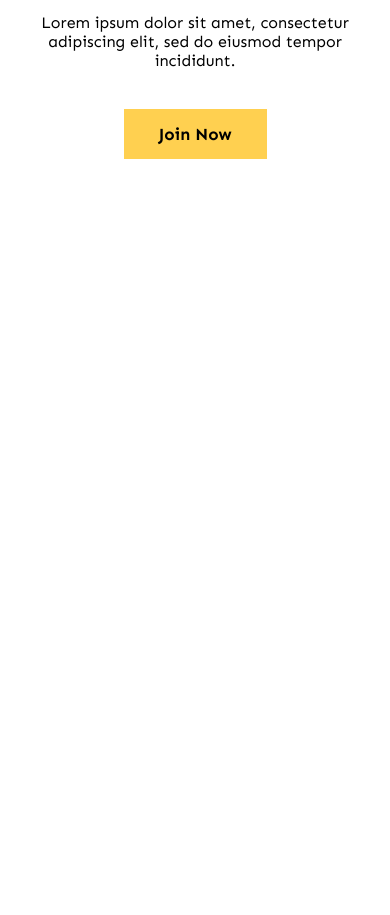
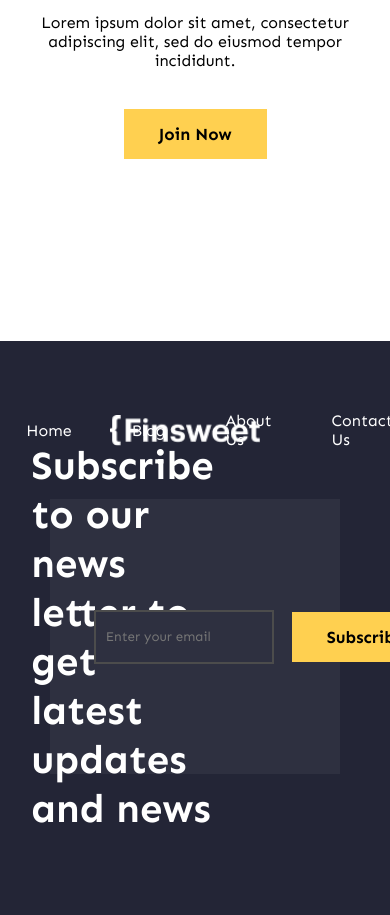
Before and after one commit to Ododahdavid/Finsweet, a plain HTML site: page BlogWebsite/index.html in a window 390 px wide. Shown: the part 3422-4337 px from the top of the page. Before the commit the page ends 3724 px from the top, so only its background shows below. Drawn offline with Linux system fonts and the light colour scheme.

Commit message:
Finalised index Page design, for desktop screens
(Not responsive)
i will work on that As soon a s possible

```diff
--- a/BlogWebsite/index.css
+++ b/BlogWebsite/index.css
@@ -532,3 +532,98 @@ nav {
   outline: none;
   cursor: pointer;
 }
+
+/* Footer styling */
+footer{
+width: 100%;
+height: 70vh;
+margin-top: 20px;
+background-color: #232536;
+padding: 20px 50px;
+display: flex;
+justify-content: center;
+align-items: center;
+
+}
+.footerContentBox{
+  width: 100%;
+  height: 100%;
+  background-color: #fff;
+}
+
+.footer-Nav{
+  width: 100%;
+  height: 25%;
+  background-color: #232536;
+  display: flex;
+  justify-content: center;
+  align-items: center;
+}
+
+.footerMain{
+  width: 100%;
+  height: 50%;
+  background-color: rgb(46,48,64);
+  display: flex;
+  justify-content: center;
+  align-items: center;
+  color: #fff;
+}
+.footerMain div:nth-of-type(1){
+  width: 50%;
+  height: 100%;
+  display: flex;
+  justify-content: center;
+  align-items: center;
+}
+.footerMain div:nth-of-type(1) h2{
+  width: 600px;
+  font-size: 40px;
+}
+
+.footerMain div:nth-of-type(2){
+  width: 50%;
+  height: 100%;
+  display: flex;
+  justify-content: center;
+  align-items: center;
+}
+.footerMain div:nth-of-type(2) form{
+  width: 500px;
+  height: 50px;
+  display: flex;
+  justify-content: center;
+  align-items: center;
+  gap: 20px;
+}
+.footerMain div:nth-of-type(2) form input{
+  height: 100%;
+  background-color: rgb(46,48,64);
+  flex: 1;
+  border: none;
+  outline: solid 2px #4C4C4C;
+  padding: 10px;
+  color: #fff;
+}
+.footerMain div:nth-of-type(2) form button{
+  height: 100%;
+  background-color: #ffd050;
+  color: #000000;
+  font-weight: bolder;
+  display: flex;
+  justify-content: center;
+  align-items: center;
+  width: fit-content;
+  padding: 15px 35px;
+  font-size: 17px;
+  border: none;
+  outline: none;
+  cursor: pointer;
+
+}
+
+.footerContacts{
+  width: 100%;
+  height: 25%;
+  background-color: #232536;
+}
--- a/BlogWebsite/index.html
+++ b/BlogWebsite/index.html
@@ -355,10 +355,58 @@
         </div>
 
     </section>
+    <br>
 
     <!-- Footer section -->
 
-    <footer>
+    <footer id="reveal">
+
+        <div class="footerContentBox">
+
+            <div class="footer-Nav">
+
+                <div class="logo-space">
+                    <img src="./images/Logo.png" alt="Logo">
+                </div>
+
+                <div class="menu-space">
+                    <ul>
+                        <li><a href="#">Home</a></li>
+                        <li><a href="#">Blog</a></li>
+                        <li><a href="#">About Us</a></li>
+                        <li><a href="#">Contact Us</a></li>
+                        <li><a href="#">Privacy Policy</a></li>
+                    </ul>
+                </div>
+
+            </div>
+
+            <div class="footerMain">
+                <!-- cotainer by the left of the footermain container -->
+                <div>
+
+                    <h2>Subscribe to our news letter to get latest updates and news</h2>
+
+                </div>
+
+                <!-- container by the right of the footermain container -->
+                <div>
+
+                    <!-- I plan to give all email inputs, the id of email inputs, so i can select it in the js, and match it to a regular expression for emails -->
+                    <form>
+                        <input id="emailInput" type="text" placeholder="Enter your email">
+                        <button type="button">Subscribe</button>
+                    </form>
+
+                </div>
+
+            </div>
+
+            <div class="footerContacts">
+
+            </div>
+
+        </div>
 
     </footer>
 
```
